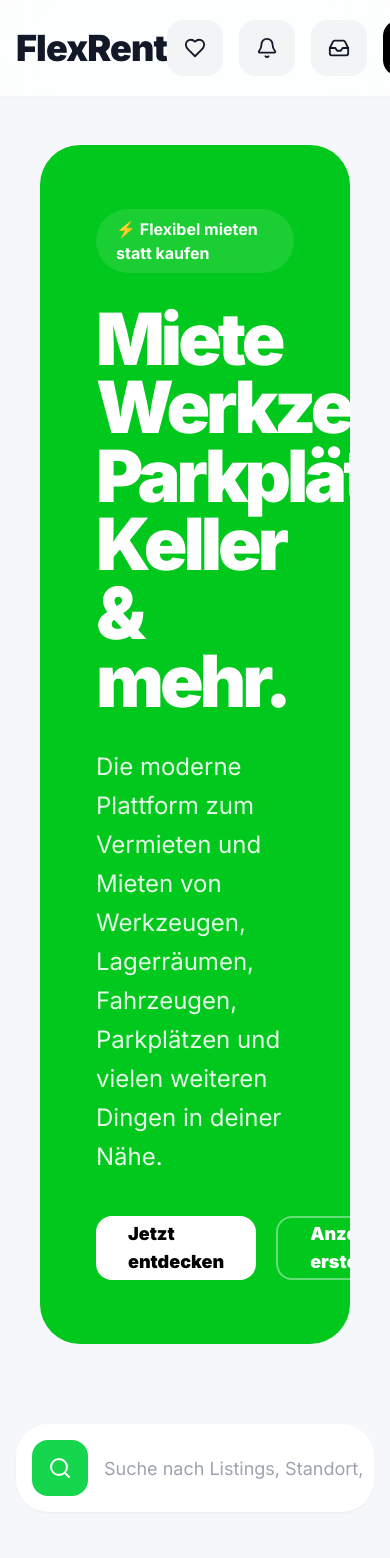
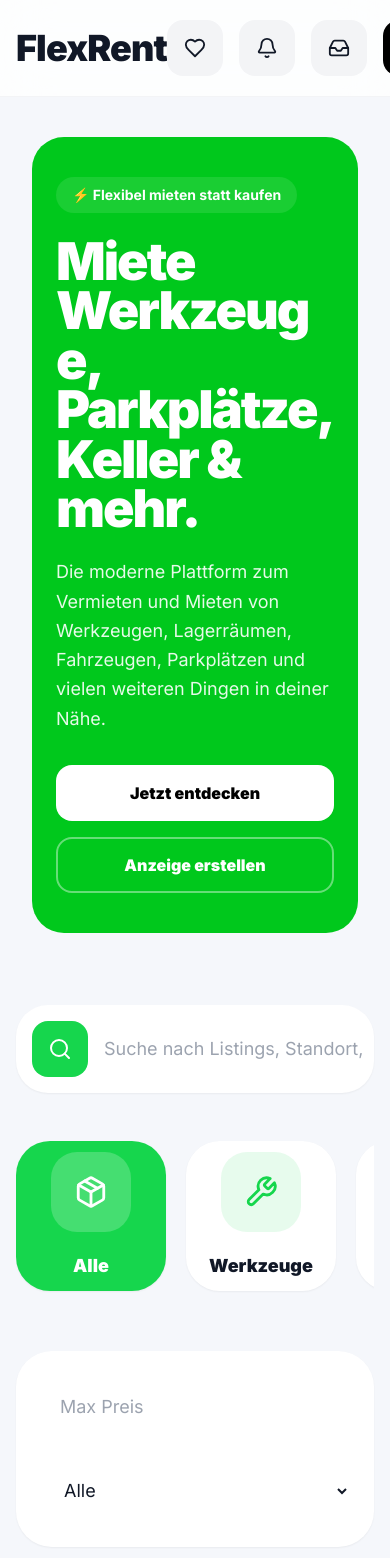
Before and after one commit to baruto52/flexrent-app, a Next.js app: page / in a window 390 px wide. Shown: the top 1558 px of the page. Built offline with nearby package versions, Linux system fonts and the light colour scheme; no server answers; the database is empty.

Commit message:
fix responsive hero mobile

```diff
--- a/components/HeroSection.tsx
+++ b/components/HeroSection.tsx
@@ -5,21 +5,28 @@
 export default function HeroSection() {
 
   return (
-    <section className="px-6 pt-6 pb-10">
+
+    <section className="px-4 md:px-6 pt-4 md:pt-6 pb-8 md:pb-10 overflow-hidden">
 
       <div
         className="
           max-w-7xl
           mx-auto
-          rounded-[40px]
+          rounded-[32px]
+          md:rounded-[40px]
           overflow-hidden
           bg-[#00c81c]
-          min-h-[620px]
           relative
-          px-14
-          py-16
+          px-6
+          md:px-14
+          py-10
+          md:py-16
           flex
+          flex-col
+          lg:flex-row
           items-center
+          min-h-[520px]
+          md:min-h-[620px]
         "
       >
 
@@ -27,46 +34,76 @@
 
         <div className="w-full lg:w-1/2 z-10">
 
+          {/* BADGE */}
+
           <div
             className="
               inline-flex
               items-center
-              px-5
+              px-4
+              md:px-5
               py-2
               rounded-full
               bg-white/10
               text-white
               font-bold
-              mb-8
+              mb-6
+              text-sm
+              md:text-base
             "
           >
+
             ⚡ Flexibel mieten statt kaufen
+
           </div>
+
+          {/* TITLE */}
 
           <h1
             className="
-              text-7xl
+              text-[52px]
+              sm:text-[64px]
+              md:text-7xl
+              lg:text-8xl
               leading-[0.95]
               font-black
               text-white
-              tracking-[-4px]
+              tracking-[-2px]
+              md:tracking-[-4px]
+              break-words
             "
           >
-            Miete Werkzeuge,
+
+            Miete
+            <br />
+
+            Werkzeuge,
+            <br />
+
             Parkplätze,
+            <br />
+
             Keller &
+            <br />
+
             mehr.
+
           </h1>
+
+          {/* DESCRIPTION */}
 
           <p
             className="
               text-white/90
-              text-2xl
-              mt-8
+              text-lg
+              md:text-2xl
+              mt-6
+              md:mt-8
               max-w-2xl
               leading-relaxed
             "
           >
+
             Die moderne Plattform
             zum Vermieten und Mieten
             von Werkzeugen,
@@ -75,16 +112,28 @@
             Parkplätzen und vielen
             weiteren Dingen
             in deiner Nähe.
+
           </p>
 
           {/* BUTTONS */}
 
-          <div className="flex gap-5 mt-10">
+          <div
+            className="
+              flex
+              flex-col
+              sm:flex-row
+              gap-4
+              mt-8
+              md:mt-10
+              w-full
+            "
+          >
 
             <Link
               href="/explore"
               className="
-                h-16
+                h-14
+                md:h-16
                 px-8
                 rounded-2xl
                 bg-white
@@ -93,16 +142,22 @@
                 flex
                 items-center
                 justify-center
-                text-lg
+                text-base
+                md:text-lg
+                w-full
+                sm:w-auto
               "
             >
+
               Jetzt entdecken
+
             </Link>
 
             <Link
               href="/create"
               className="
-                h-16
+                h-14
+                md:h-16
                 px-8
                 rounded-2xl
                 border-2
@@ -112,10 +167,15 @@
                 flex
                 items-center
                 justify-center
-                text-lg
+                text-base
+                md:text-lg
+                w-full
+                sm:w-auto
               "
             >
+
               Anzeige erstellen
+
             </Link>
 
           </div>
```
